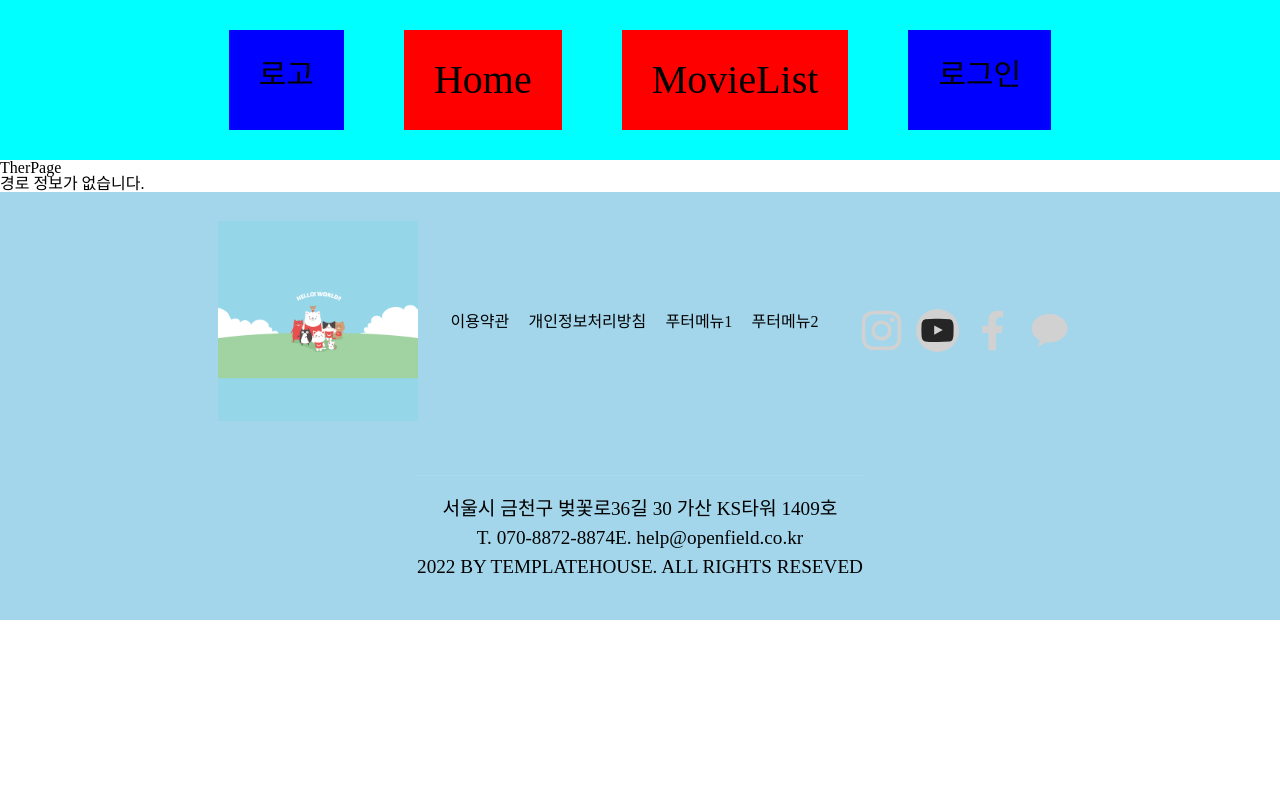
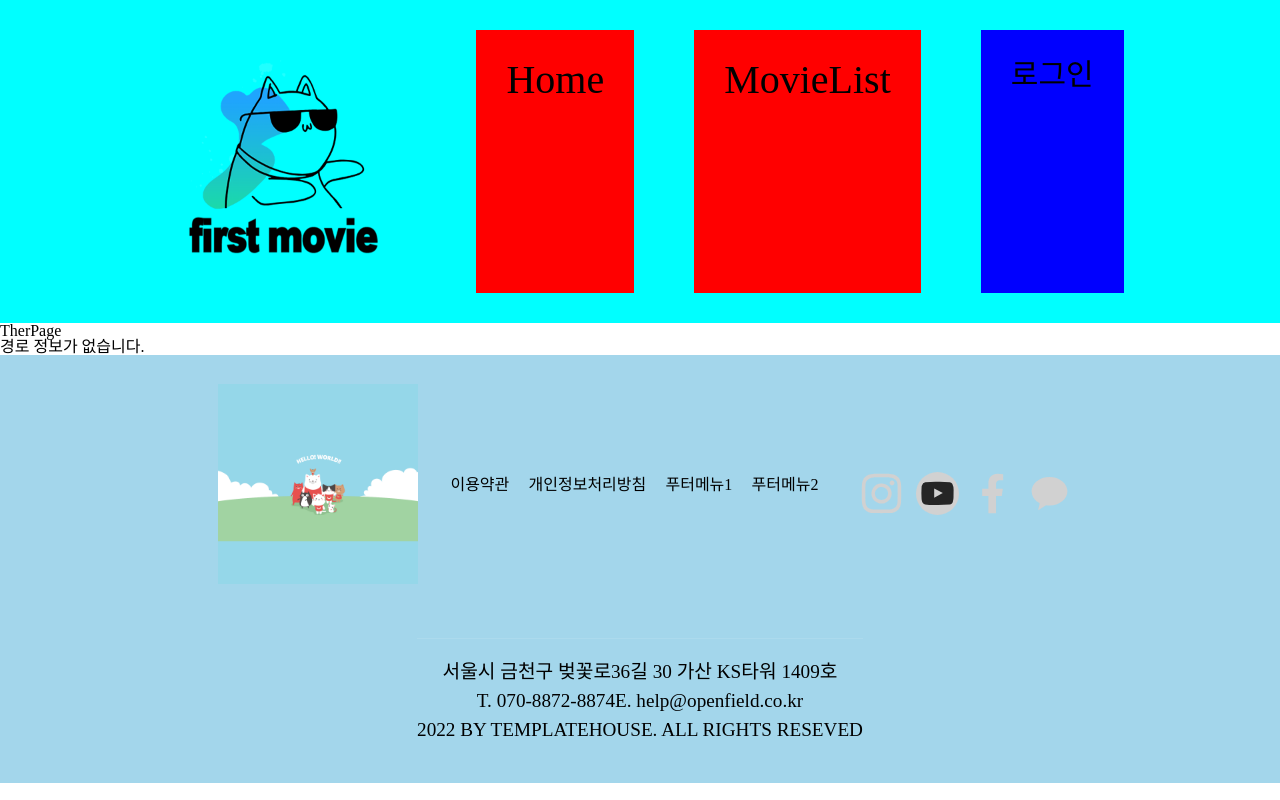
Before and after one commit to hnihoon/SeSAC_miniproject, a React (Vite) app: page /TherPage in a window 1280 px wide. Built offline with nearby package versions, Linux system fonts and the light colour scheme; no server answers.

Commit message:
Header에 로고img 추가

```diff
--- a/src/components/Header.jsx
+++ b/src/components/Header.jsx
@@ -14,11 +14,13 @@ export default function Header() {
 
   return (
 <div id="headerMain">
-  <div className='logo loglogo'
-  onClick={() => {
-    navigate("/")
-  }}>로고
-  </div>
+    <div className='logo'
+    onClick={() => {
+      navigate("/")
+    }}>
+    <img src="/images/logo.png" alt="로고" id="logoimg"></img>
+    </div>
+
 
   <div className='mainch'
   onClick={() => {
@@ -27,7 +29,7 @@ export default function Header() {
   </div>
   <div className='mainch'
   onClick={() => {
-    navigate(`/movieListPage/movieListPageList/${posts[0].name}`)
+    navigate(`/movieListPage/movieListPageList/${posts[0].name}`, { state: { genreId : posts[0].id } })
   }}>MovieList
   </div>
 <div className="loglogo">
```
Also changed, not shown: public/images/logo.png (added).
